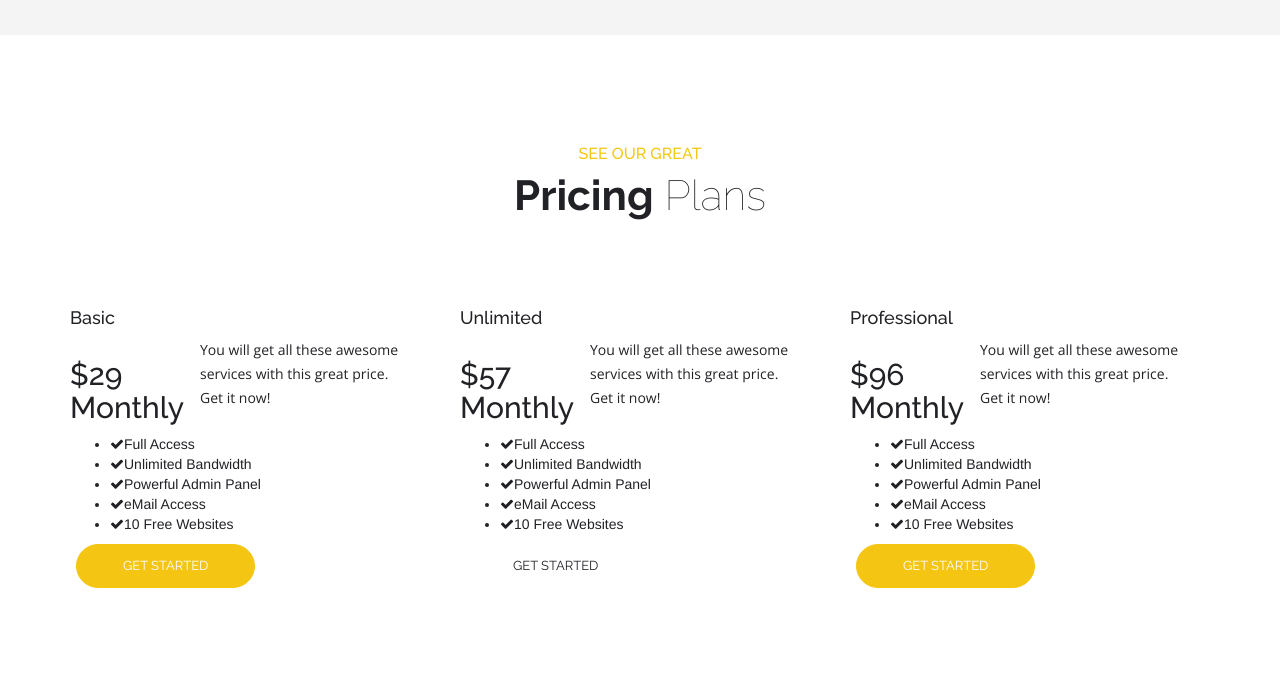
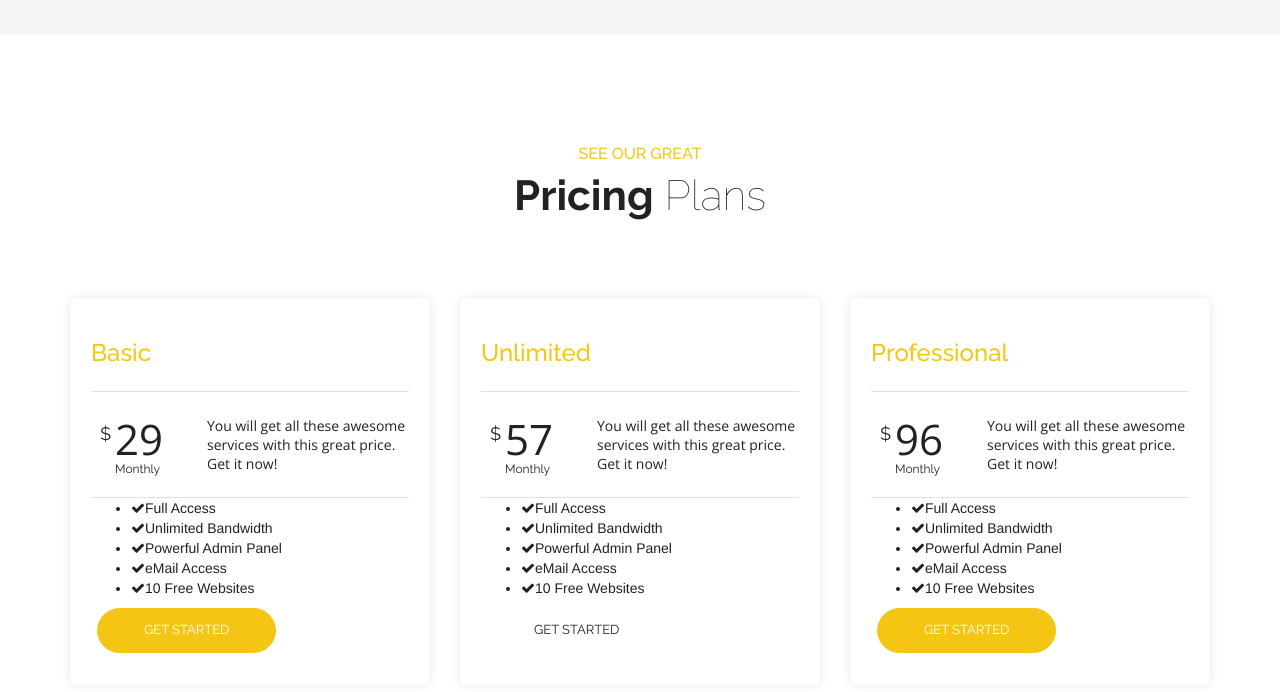
Before and after one commit to locaulker/solo-web, a plain HTML site: page index.html in a window 1280 px wide. Shown: the part 6835-7527 px from the top of the page. Drawn offline with nearby package versions, Linux system fonts and the light colour scheme.

Commit message:
completed pricing tables css part 1

```diff
--- a/css/style.css
+++ b/css/style.css
@@ -821,5 +821,61 @@ ul.social-list li:nth-child(3) a:hover {
   margin: 0;
 }
 .testimonial .author-name-title p.title {
-  color: #000
+  color: #000;
 }
+
+
+/* ==================================
+          Section: Pricing Plans
+================================== */
+.pricing-table {
+  -webkit-box-shadow: 0 0 10px 0px rgba(0, 0, 0, .1);
+  box-shadow: 0 0 10px 0px rgba(0, 0, 0, .1);
+  border-radius: 6px;
+  padding: 32px 21px;
+  -webkit-transition: all .4s linear;
+  transition: all .4s linear;
+}
+.pricing-table:hover {
+  background: #f4c613;
+}
+.pricing-table h4 {
+  color: #f4c613;
+  font-size: 24px;
+  margin-bottom: 25px;
+}
+.pricing-table .price {
+  border-top: 1px solid #e0e0e0;
+  border-bottom: 1px solid #e0e0e0;
+  padding: 24px 0;
+}
+.pricing-table .price h2 {
+  font-family: "Open Sans", sans-serif;
+  font-size: 42px;
+  font-weight: 100;
+  margin: 0 0 0 24px;
+  position: relative;
+}
+.pricing-table .price h2 span {
+  font-family: "Raleway", sans-serif;
+}
+.pricing-table .price h2 span.dollar {
+  font-size: 18px;
+  font-weight: 400;
+  position: absolute;
+  top: 8px;
+  left: -15px;
+}
+.pricing-table .price h2 span.month {
+  font-size: 12px;
+  font-weight: 400;
+  position: absolute;
+  left: 0;
+  bottom: -14px;
+}
+.pricing-table .price p {
+  line-height: normal;
+  font-weight: 300;
+  margin: 0;
+  padding: 0;
+}
```
